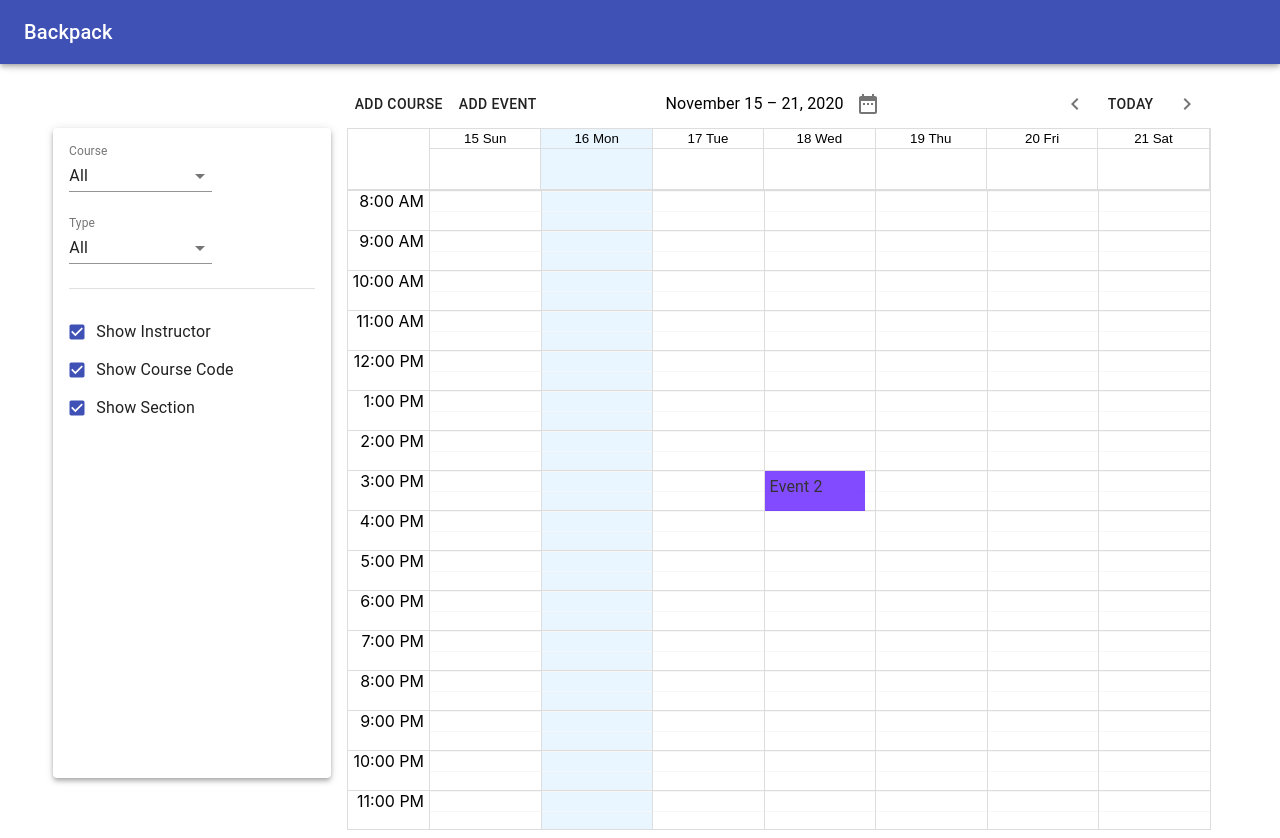
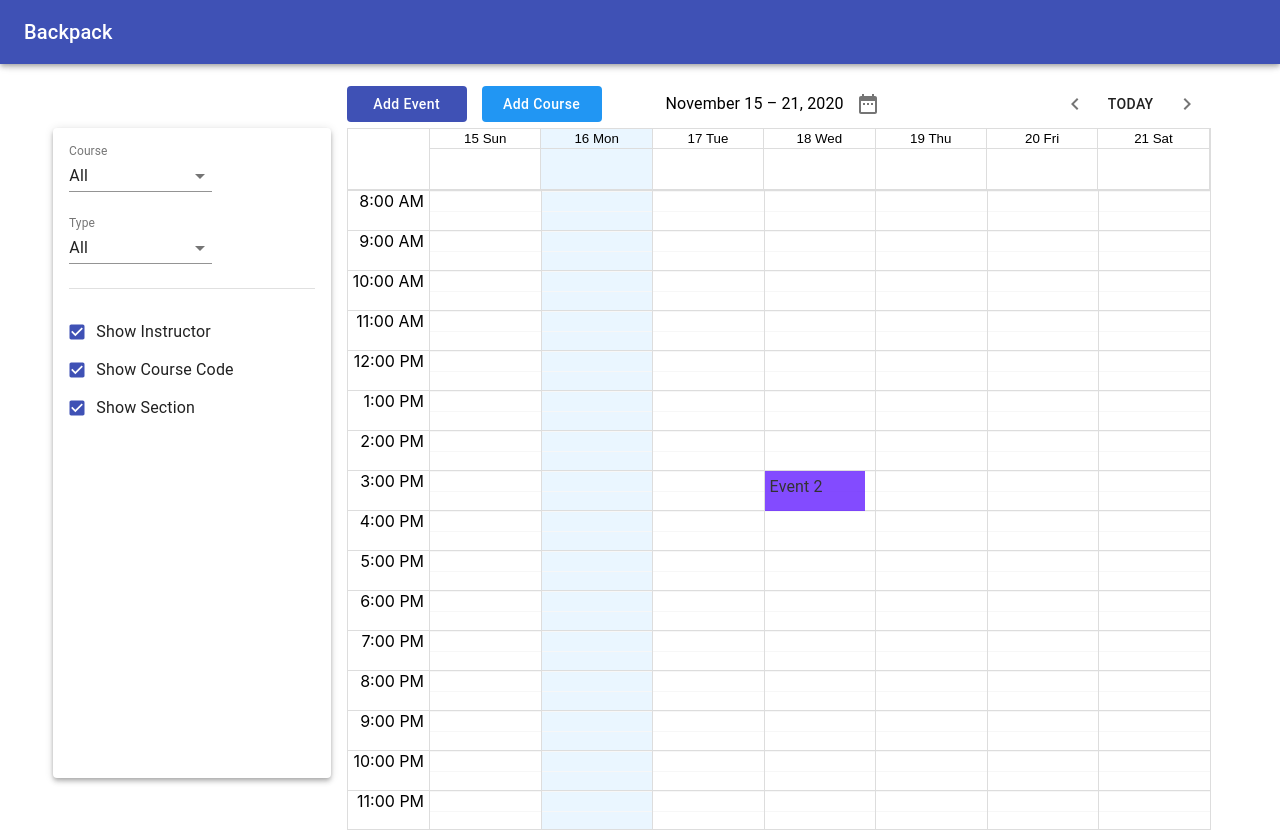
Before and after one commit to ZayedSheet/Backpack, a React (Create React App) app in the folder backpack/: page / in a window 1280 px wide. Built offline with nearby package versions, Linux system fonts and the light colour scheme; the HTML template or start-up script is replaced by a standard one.

Commit message:
changed button styles

```diff
--- a/backpack/src/components/Calendar/Calendar.js
+++ b/backpack/src/components/Calendar/Calendar.js
@@ -170,8 +170,8 @@ export default (props) => {
         return (
             <Grid container alignItems='center'>
                 <Grid item xs={4}>
-                    <Button onClick={() => setSideBar(!isSideBarOpen)}>Add Course</Button>
-                    <Button onClick={modalOpen}>Add Event</Button>
+                    <Button style={{backgroundColor: "#3f51b5", color: "white", marginRight: "15px", width: "120px", textTransform: "none"}} onClick={modalOpen}>Add Event</Button>
+                    <Button style={{backgroundColor: "#2196f3", color: "white", width: "120px", textTransform: "none"}} onClick={() => setSideBar(!isSideBarOpen)}>Add Course</Button>
                 </Grid>
                 <Grid item xs={4} container justify='center' alignItems='center'>
                     <Typography variant='body1'>
```
